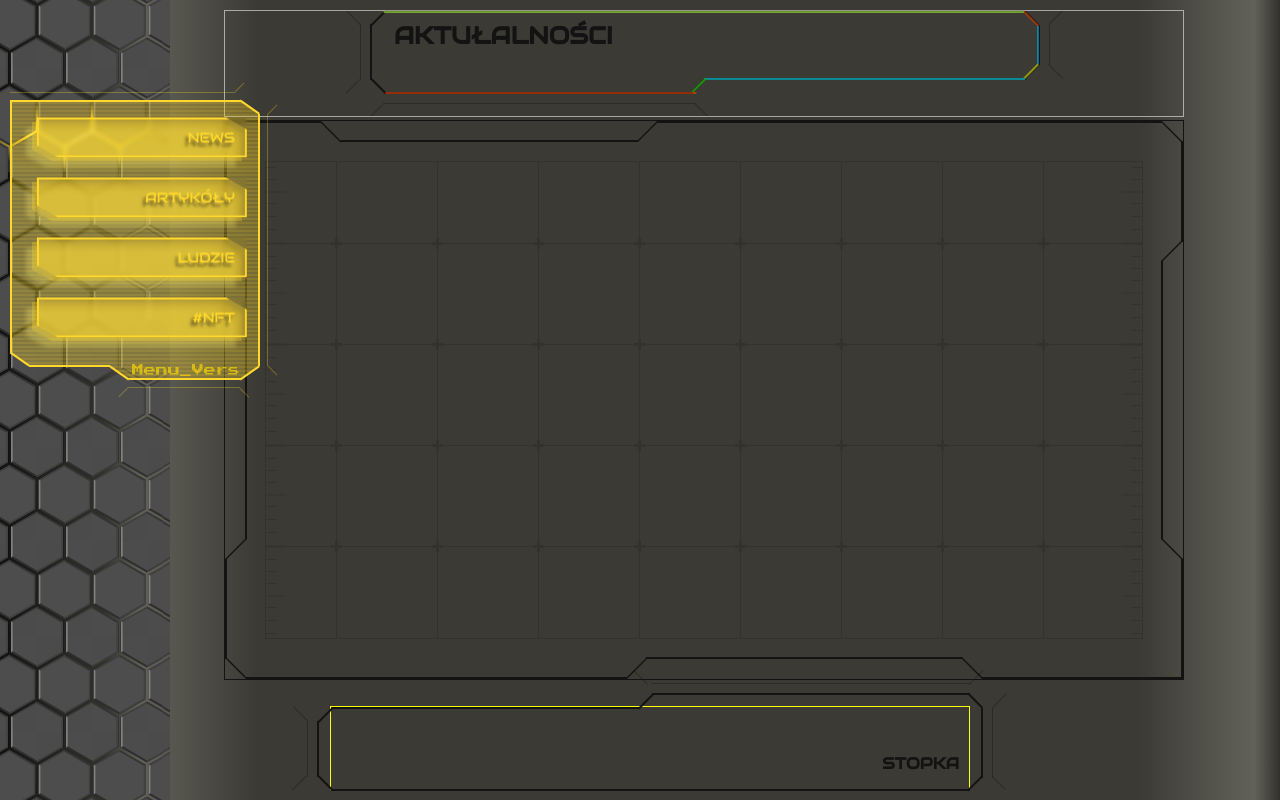
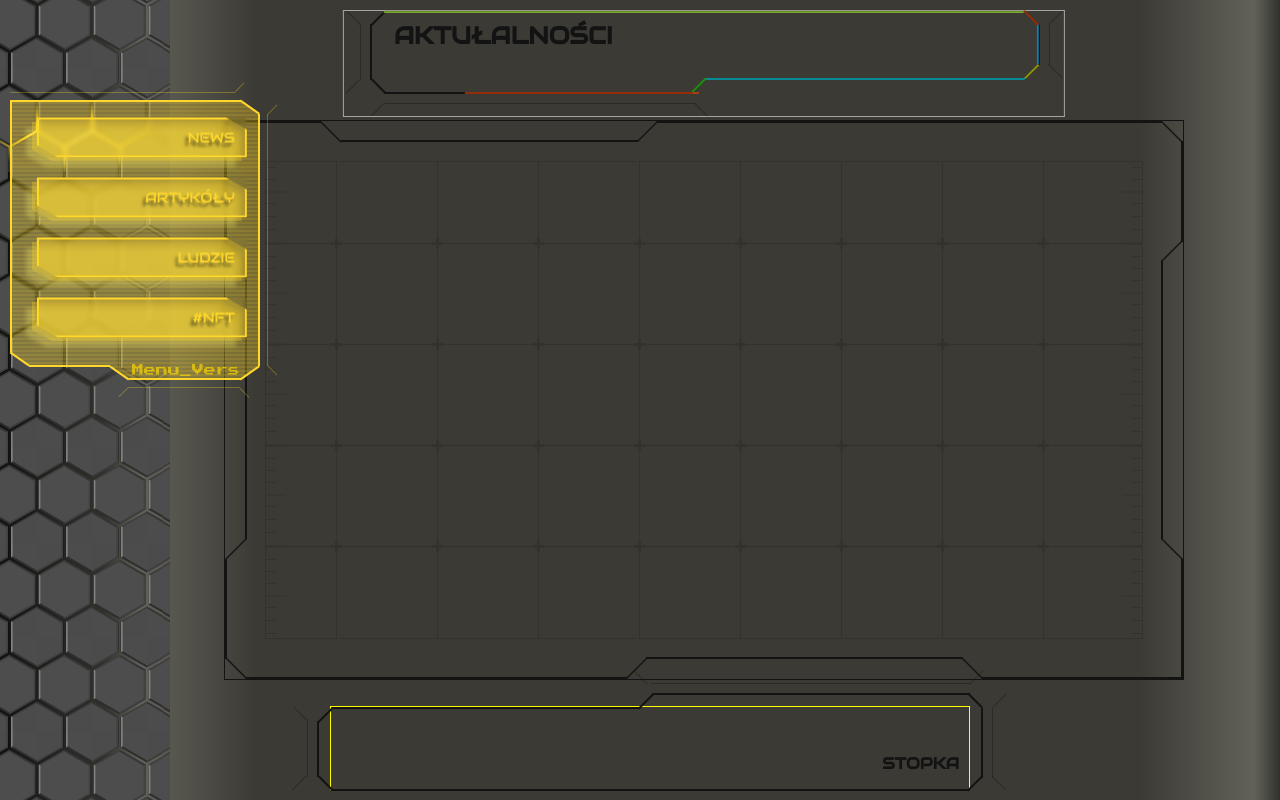
Before and after one commit to JanSzalanski/react_me_v2, a React (Create React App) app: page /news in a window 1280 px wide. Built offline with nearby package versions, Linux system fonts and the light colour scheme; a web font is replaced by a local one.

Commit message:
another solution look fine for now

```diff
--- a/src/components/molecules/HeaderB/HeaderB.js
+++ b/src/components/molecules/HeaderB/HeaderB.js
@@ -5,6 +5,7 @@ import classes from './HeaderB.module.css';
 const HeaderB = (props) => {
   return (
     <header className={classes[props.className] || classes.wrapperHeader}>
+      <div className={classes.innerWrapper}>
         <div className={classes.line1}></div>
         <div className={classes.line2}></div>
         <div className={classes.line3}></div>
@@ -12,6 +13,8 @@ const HeaderB = (props) => {
         <div className={classes.line5}></div>
         <div className={classes.line6}></div>
         <div className={classes.line7}></div>
+      </div>
+
       {/* <div className={classes.line8}></div>
       <div className={classes.line9}></div>
       <div className={classes.line10}></div> */}
--- a/src/components/molecules/HeaderB/HeaderB.module.css
+++ b/src/components/molecules/HeaderB/HeaderB.module.css
@@ -8,8 +8,18 @@
   height: 107px;
   -webkit-transform: translate(-50%, 0%);
           transform: translate(-50%, 0%);
-  border: 1px solid var(--white);
   opacity: 0.55;
+}
+
+.innerWrapper {
+  position: absolute;
+  top: 0;
+  left: 50%;
+  -webkit-transform: translate(-50%, 0%);
+          transform: translate(-50%, 0%);
+  width: calc(66.9% + 80px);
+  height: 100%;
+  border: 1px solid white;
 }
 
 .helper {
@@ -28,16 +38,16 @@
   top: 0;
   -webkit-transform: translateX(-50%);
           transform: translateX(-50%);
-  width: 66.9%;
+  width: calc(100% - 80px);
   border-top: 2px solid greenyellow;
 }
 
 .line2 {
   position: absolute;
-  top: 0;
-  left: 83.5%;
+  top: -1px;
+  right: 19px;
   width: 20px;
-  border-bottom: 2px solid orangered;
+  border-top: 2px solid orangered;
   -webkit-transform: rotate(45deg);
           transform: rotate(45deg);
   -webkit-transform-origin: top left;
@@ -46,22 +56,22 @@
 
 .line3 {
   position: absolute;
-  top: 15px;
-  left: calc(83.5% + 12px);
-  height: 38px;
-  border-left: 2px solid #00b7ff;
-  -webkit-transform-origin: top left;
-          transform-origin: top left;
+  top: 14px;
+  right: 25px;
+  height: 39px;
+  border-right: 2px solid #00b7ff;
+  -webkit-transform-origin: top right;
+          transform-origin: top right;
 }
 
 .line4 {
   position: absolute;
-  top: 54px;
-  left: calc(83.5% + 12px);
-  height: 20px;
-  border-left: 2px solid #eeff00;
-  -webkit-transform: rotate(45deg);
-          transform: rotate(45deg);
+  top: 53px;
+  right: 26px;
+  width: 20px;
+  border-top: 2px solid #eeff00;
+  -webkit-transform: rotate(-45deg);
+          transform: rotate(-45deg);
   -webkit-transform-origin: top right;
           transform-origin: top right;
 }
@@ -69,8 +79,8 @@
 .line5 {
   position: absolute;
   top: 67px;
-  left: 50%;
-  width: 33.5%;
+  right: 39px;
+  width: calc(50% - 40px);
   border-bottom: 2px solid #00eeff;
 }
 
--- a/src/components/molecules/HeaderB/HeaderB.module.scss
+++ b/src/components/molecules/HeaderB/HeaderB.module.scss
@@ -7,10 +7,21 @@
   width: 75%;
   height: 107px;
   transform: translate(-50%, 0%);
-  border: 1px solid var(--white);
+  // border: 1px solid var(--white);
   opacity: 0.55;
   //   overflow: hidden;
 }
+
+.innerWrapper {
+  position: absolute;
+  top: 0;
+  left: 50%;
+  transform: translate(-50%, 0%);
+  width: calc(66.9% + 80px);
+  height: 100%;
+  border: 1px solid white;
+}
+
 .helper {
   position: absolute;
   left: 50%;
@@ -26,45 +37,45 @@
   left: 50%;
   top: 0;
   transform: translateX(-50%);
-  width: 66.9%;
+  width: calc(100% - 80px);
   border-top: 2px solid greenyellow;
 }
 
 .line2 {
   position: absolute;
-  top: 0;
-  left: 83.5%;
+  top: -1px;
+  right: 19px;
   width: 20px;
-  border-bottom: 2px solid orangered;
+  border-top: 2px solid orangered;
   transform: rotate(45deg);
   transform-origin: top left;
 }
 
 .line3 {
   position: absolute;
-  top: 15px;
-  left: calc(83.5% + 12px);
-  height: 38px;
-  border-left: 2px solid rgb(0, 183, 255);
+  top: 14px;
+  right: 25px;
+  height: 39px;
+  border-right: 2px solid rgb(0, 183, 255);
   // transform: rotate(90deg);
-  transform-origin: top left;
+  transform-origin: top right;
 }
 
 .line4 {
   position: absolute;
-  top: 54px;
-  left: calc(83.5% + 12px);
-  height: 20px;
-  border-left: 2px solid rgb(238, 255, 0);
-  transform: rotate(45deg);
+  top: 53px;
+  right: 26px;
+  width: 20px;
+  border-top: 2px solid rgb(238, 255, 0);
+  transform: rotate(-45deg);
   transform-origin: top right;
 }
 
 .line5 {
   position: absolute;
   top: 67px;
-  left: 50%;
-  width: 33.5%;
+  right: 39px;
+  width: calc(50% - 40px);
   border-bottom: 2px solid rgb(0, 238, 255);
 }
 
@@ -87,6 +98,7 @@
   width: 32.5%;
   border-bottom: 2px solid orangered;
 }
+
 .line8 {
   position: absolute;
   top: 67px;
@@ -96,6 +108,7 @@
   transform: rotate(45deg);
   transform-origin: bottom left;
 }
+
 .line9 {
   position: absolute;
   top: 14px;
```
Also changed, not shown: 1 other file (tests, documents, lock files or other folders). Lines whose indentation alone changed are shown as unchanged.
